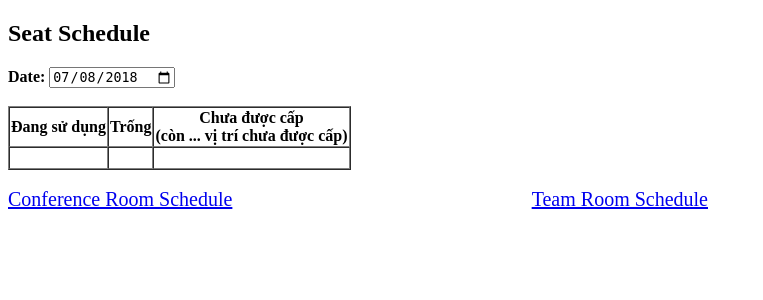
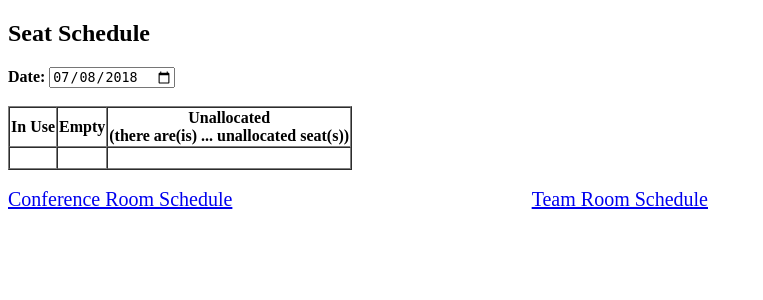
Before and after one commit to thudth/coworking-space, a PHP site: page /seatSchedule.php in a window 1280 px wide. Shown: the top 300 px of the page, without its empty margins (0-763 px from the left). Run offline with PHP 8.4, Linux system fonts and the light colour scheme; data that the repository does not hold is empty.

Commit message:
convert vietnamese to english

```diff
--- a/Views/Admin/schedule/seatSchedule.php
+++ b/Views/Admin/schedule/seatSchedule.php
@@ -25,11 +25,11 @@
 <table border="1" cellspacing="0" class="pure-table">
 <thead>
   <tr>
-    <th scope="col">Đang sử dụng</th>
-    <th scope="col">Trống</th>
+    <th scope="col">In Use</th>
+    <th scope="col">Empty</th>
     <th scope="col">
-        Chưa được cấp
-        <br><span class="note">(còn ... vị trí chưa được cấp)</span>
+        Unallocated
+        <br><span class="note">(there are(is) ... unallocated seat(s))</span>
     </th>
   </tr>
 </thead>
```
Also changed, not shown: Views/Admin/schedule/confRoomSchedule.php (+4 -4 lines), Views/Admin/schedule/teamroomSchedule.php (+4 -4 lines), 1 other file.
